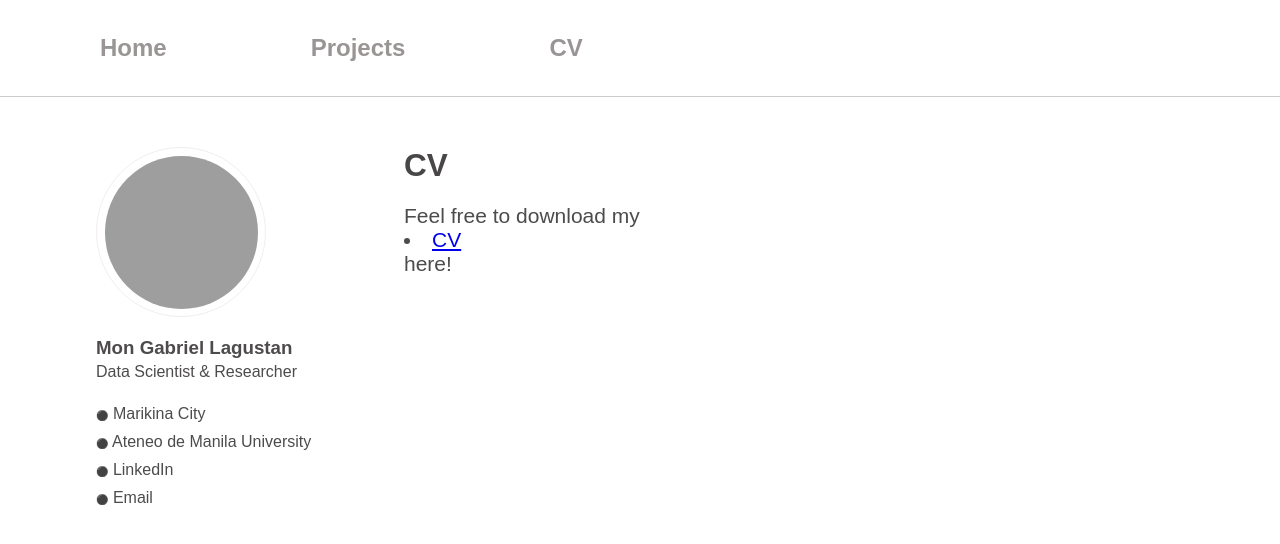
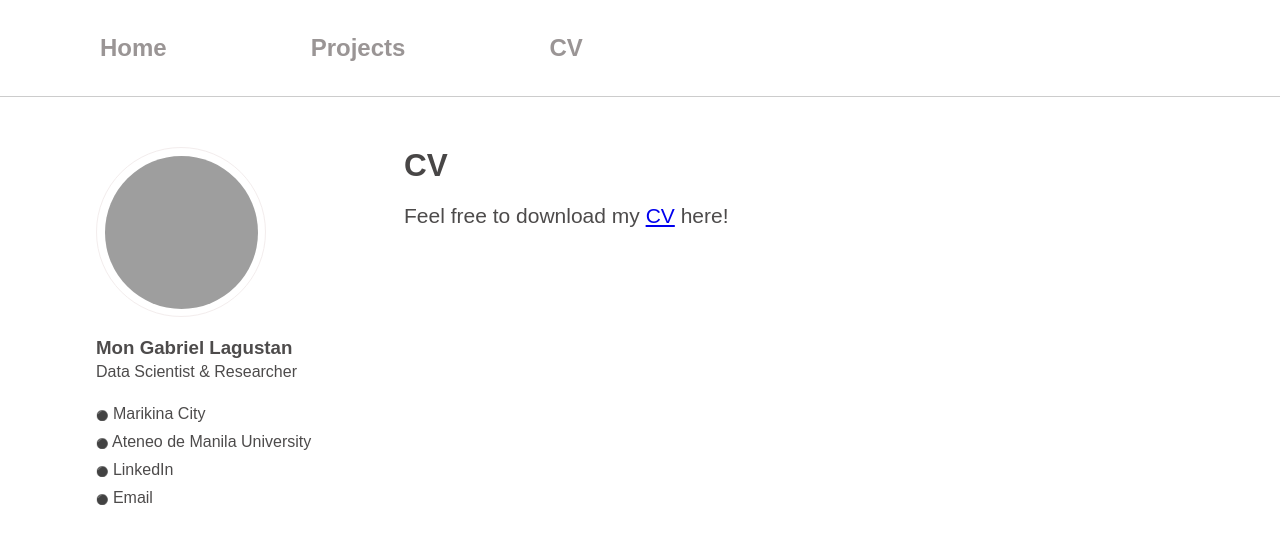
Before and after one commit to Gab-03/mlagustan, a plain HTML site: page CV.html in a window 1280 px wide. Drawn offline with Linux system fonts and the light colour scheme; grey boxes are pictures that could not be loaded.

Commit message:
added CV

```diff
--- a/CV.html
+++ b/CV.html
@@ -40,7 +40,7 @@
             <section class="about-me">
                 <h2>CV</h2>
 
-                Feel free to download my <li><a href="https://github.com/Gab-03/mlagustan/raw/main/path/to/CV_Mon_Lagustan.pdf" target="_blank">CV</a></li> here!
+                Feel free to download my <a href="https://github.com/Gab-03/mlagustan/raw/main/path/to/CV_Mon_Lagustan.pdf" target="_blank">CV</a> here!
 
             </section>
 
```
